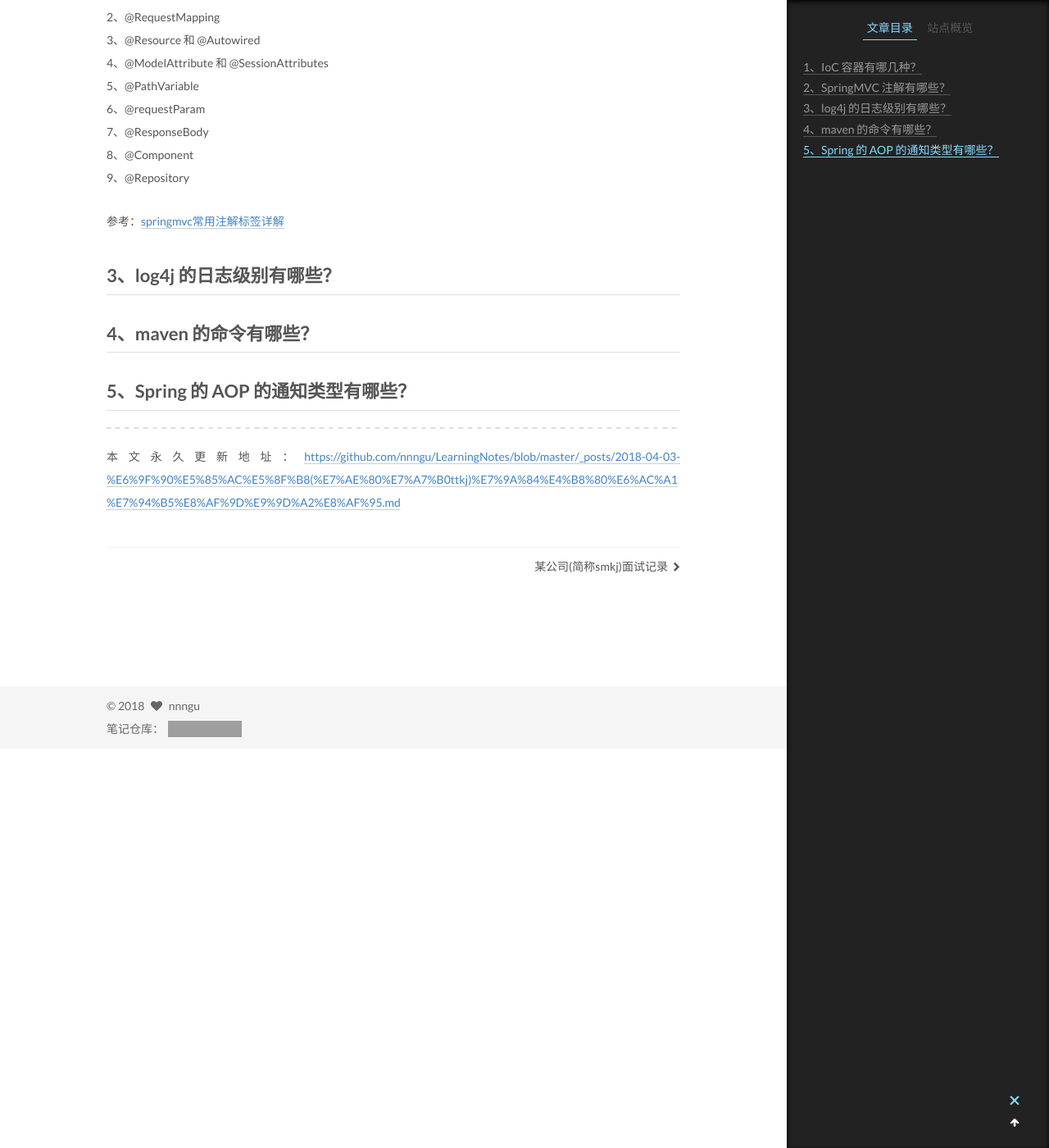
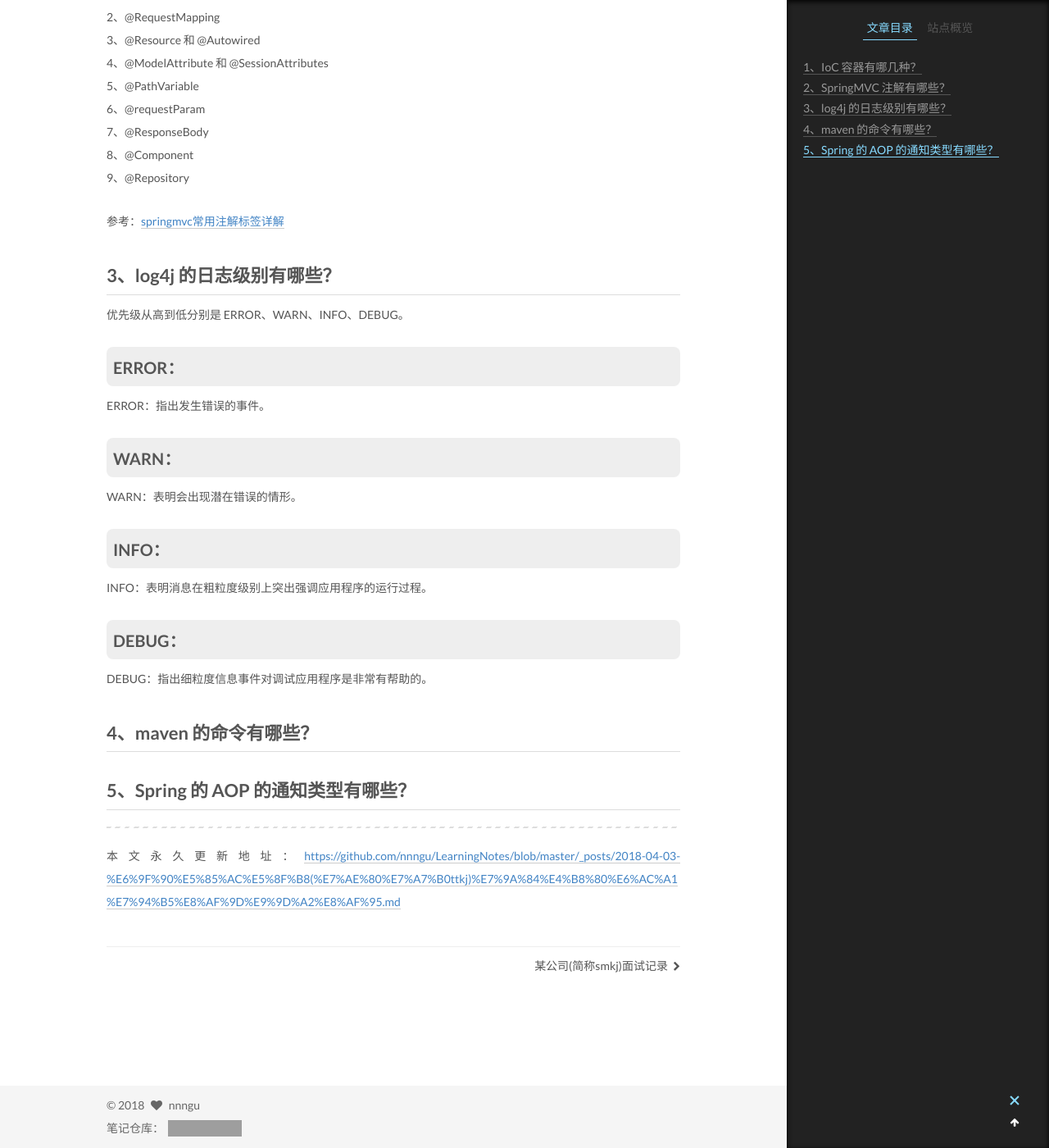
Before and after one commit to nnngu/LearningNotes, a Jekyll site: the page built from _posts/2018-04-03-某公司(简称ttkj)的一次电话面试.md, in a window 1280 px wide and 1400 px high, scrolled down 861 px. Shown: the whole window at 82% size. Built offline with Jekyll 4.4.1, drawn with Linux system fonts in a browser that asks for light colours; grey boxes are pictures that could not be loaded.

Commit message:
修改文件: _posts/2018-04-03-某公司(简称ttkj)的一次电话面试.md

```diff
--- a/_posts/2018-04-03-某公司(简称ttkj)的一次电话面试.md
+++ b/_posts/2018-04-03-某公司(简称ttkj)的一次电话面试.md
@@ -25,7 +25,23 @@ description: 记录某公司（简称 TTKJ 公司）的一次电话面试。
 
 ## 3、log4j 的日志级别有哪些？
 
+优先级从高到低分别是 ERROR、WARN、INFO、DEBUG。
 
+### ERROR：
+
+ERROR：指出发生错误的事件。
+
+### WARN：
+
+WARN：表明会出现潜在错误的情形。
+
+### INFO：
+
+INFO：表明消息在粗粒度级别上突出强调应用程序的运行过程。
+
+### DEBUG：
+
+DEBUG：指出细粒度信息事件对调试应用程序是非常有帮助的。
 
 ## 4、maven 的命令有哪些？
 
```
